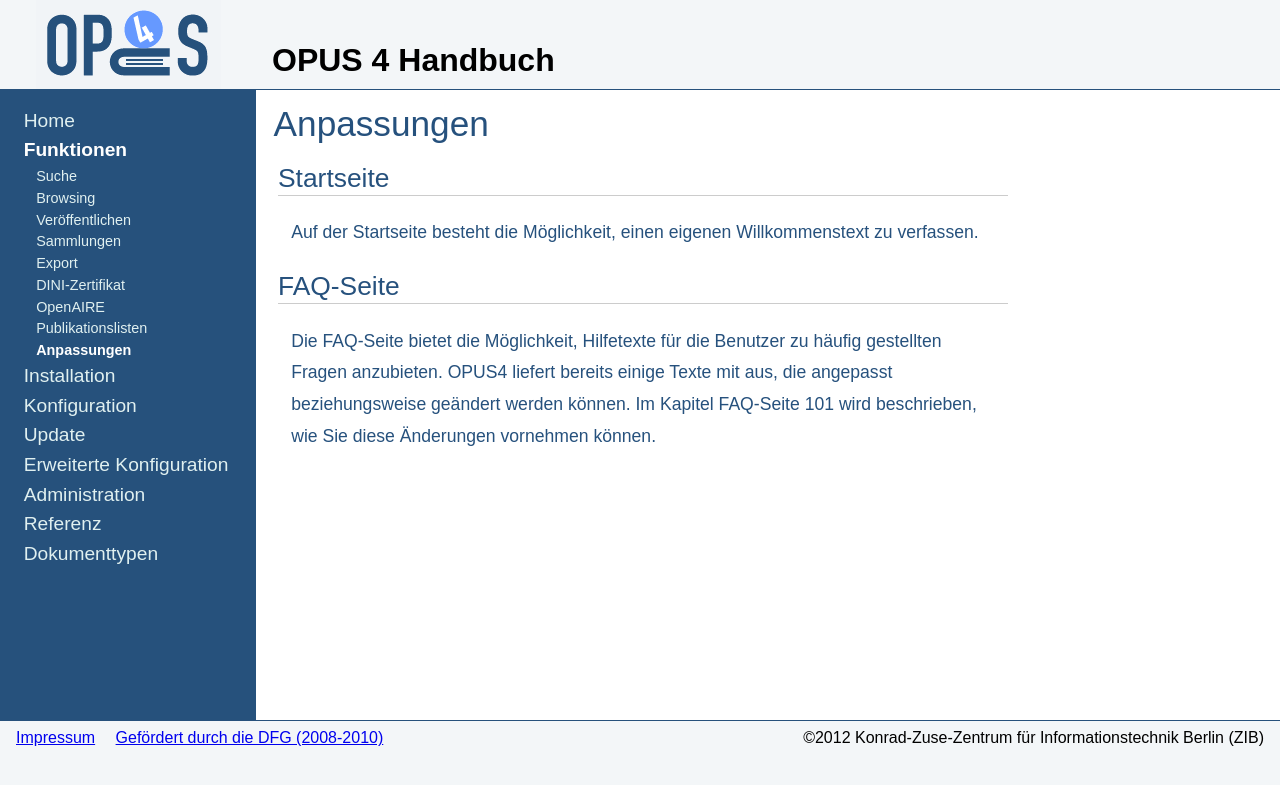
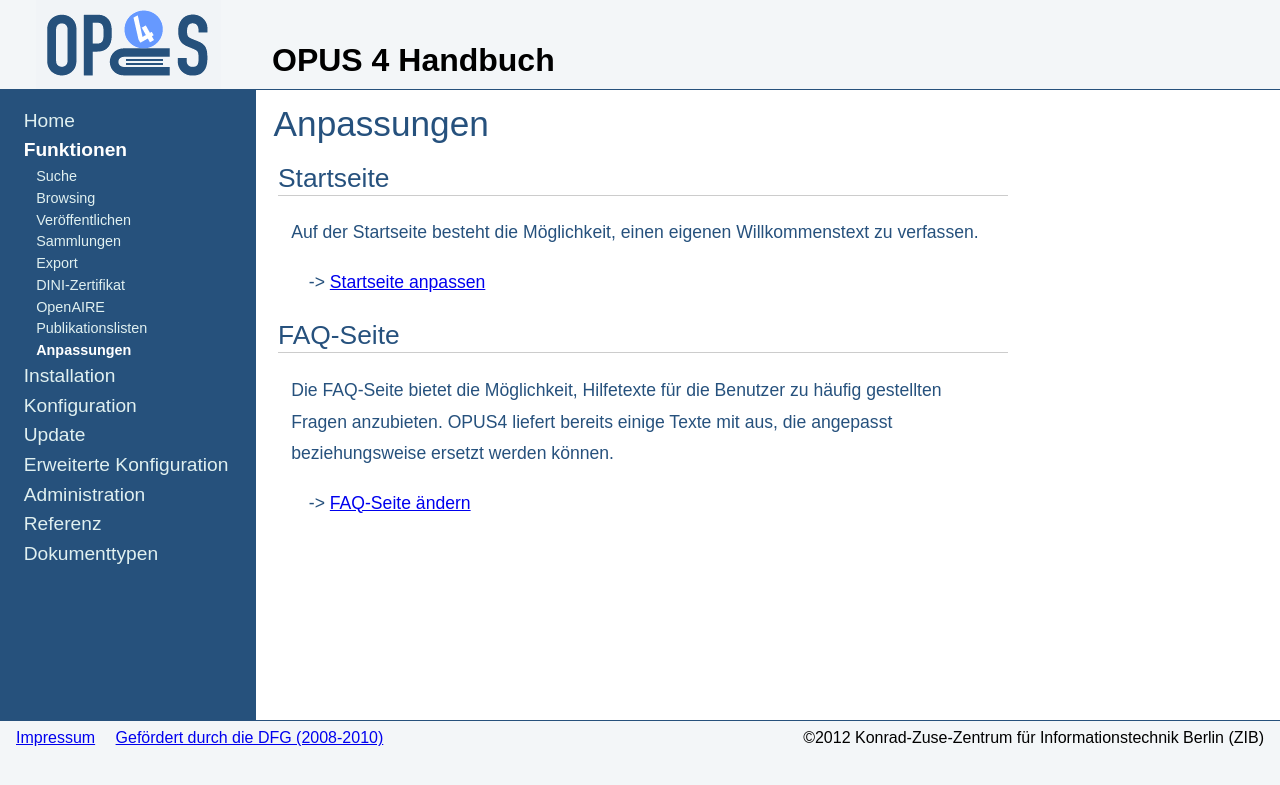
Before and after one commit to OPUS4/userdoc, a Jekyll site: the page built from features/customization.md, in a window 1280 px wide. Shown: the top 785 px of the page. Built offline with Jekyll 4.4.1, drawn with Linux system fonts in a browser that asks for light colours.

Commit message:
#4 Anpassungen formatiert, verlinkt.

```diff
--- a/features/customization.md
+++ b/features/customization.md
@@ -9,10 +9,13 @@ weight: 80
 
 Auf der Startseite besteht die Möglichkeit, einen eigenen Willkommenstext zu verfassen.
 
-
+* [Startseite anpassen](../configext/startpage.html)
+{: class="navlist" }
 
 ## FAQ-Seite
 
 Die FAQ-Seite bietet die Möglichkeit, Hilfetexte für die Benutzer zu häufig gestellten Fragen anzubieten. OPUS4
-liefert bereits einige Texte mit aus, die angepasst beziehungsweise geändert werden können. Im Kapitel FAQ-Seite
-101 wird beschrieben, wie Sie diese Änderungen vornehmen können.
+liefert bereits einige Texte mit aus, die angepasst beziehungsweise ersetzt werden können.
+
+* [FAQ-Seite ändern](../configext/faq.html)
+{: class="navlist" }
```
Also changed, not shown: features/index.md (+2 -1 lines).
